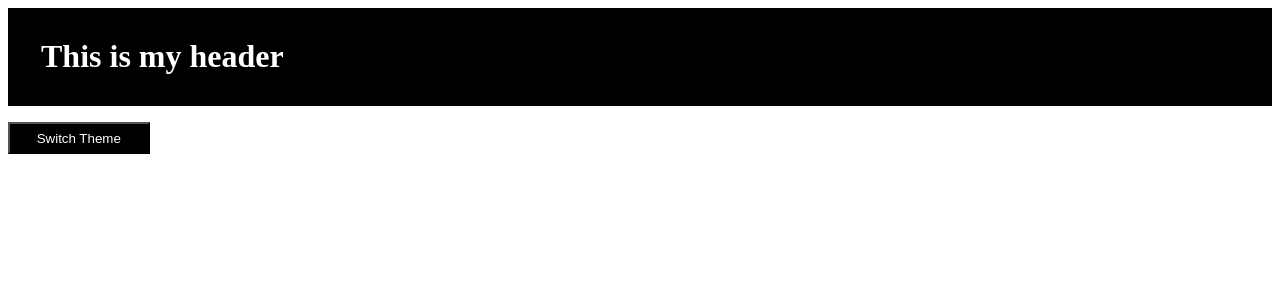
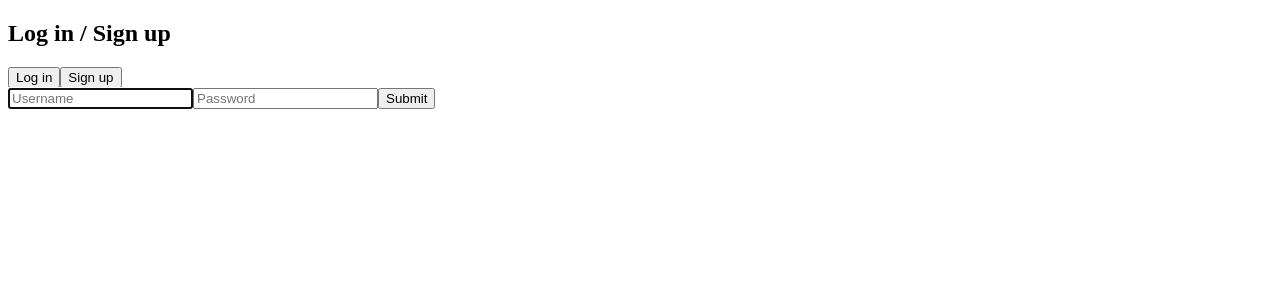
Before and after one commit to jakejosephcs/react-practice, a React (Create React App) app: page / in a window 1280 px wide. Shown: the top 300 px of the page. Built offline with nearby package versions, Linux system fonts and the light colour scheme.

Commit message:
Update to include toggleableForm component

```diff
--- a/src/index.js
+++ b/src/index.js
@@ -1,11 +1,5 @@
 import React from 'react';
 import ReactDOM from 'react-dom';
-import App from './Context/App';
-import { ThemeContextProdivder } from './Context/themeContext';
+import App from './toggleableForm/App.js';
 
-ReactDOM.render(
-  <ThemeContextProdivder>
-    <App />
-  </ThemeContextProdivder>,
-  document.getElementById('root')
-);
+ReactDOM.render(<App />, document.getElementById('root'));
```
